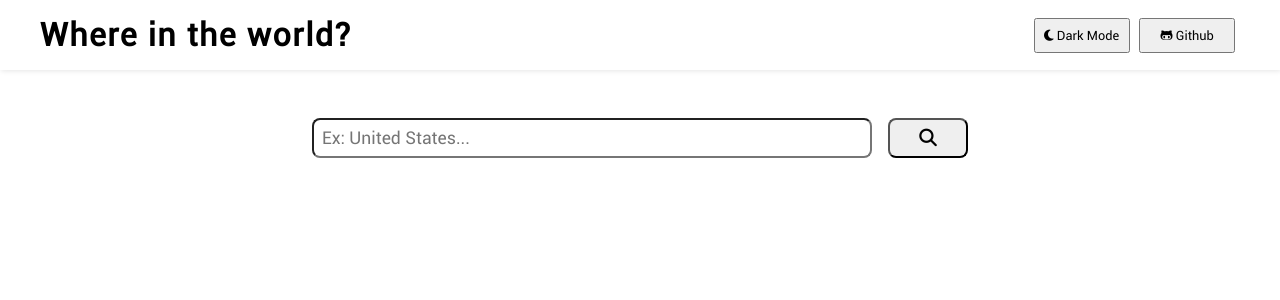
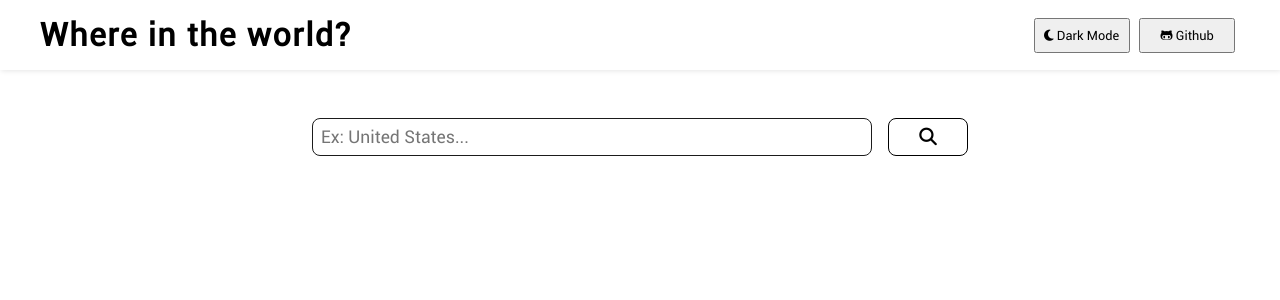
Before and after one commit to Victorceloss/countries-web, a React (Vite) app: page / in a window 1280 px wide. Shown: the top 300 px of the page. Built offline with nearby package versions, Linux system fonts and the light colour scheme.

Commit message:
style: Update to the colors and details of the input-name and button-search borders.

```diff
--- a/src/styles/Home.css
+++ b/src/styles/Home.css
@@ -20,8 +20,17 @@
 
   font-size: 1.1rem;
 
+  transition: .5s ease all;
+
   outline: none;
   border-radius: 0.5rem;
+  border: 1px solid var(--Two);
+}
+
+.input-name:focus {
+  transition: .5s ease all;
+
+  background-color: var(--Four);
 }
 
 .button-search {
@@ -32,8 +41,18 @@
   cursor: pointer;
   font-size: 1.1rem;
 
+  transition: .5s ease all;
+
   outline: none ;
   border-radius: 0.5rem;
+  background-color: transparent;
+  border: 1px solid var(--One);
+}
+
+.button-search:hover {
+  transition: .5s ease all;
+
+  background-color: var(--Four);
 }
 
 /* SECTION ALL */
```
